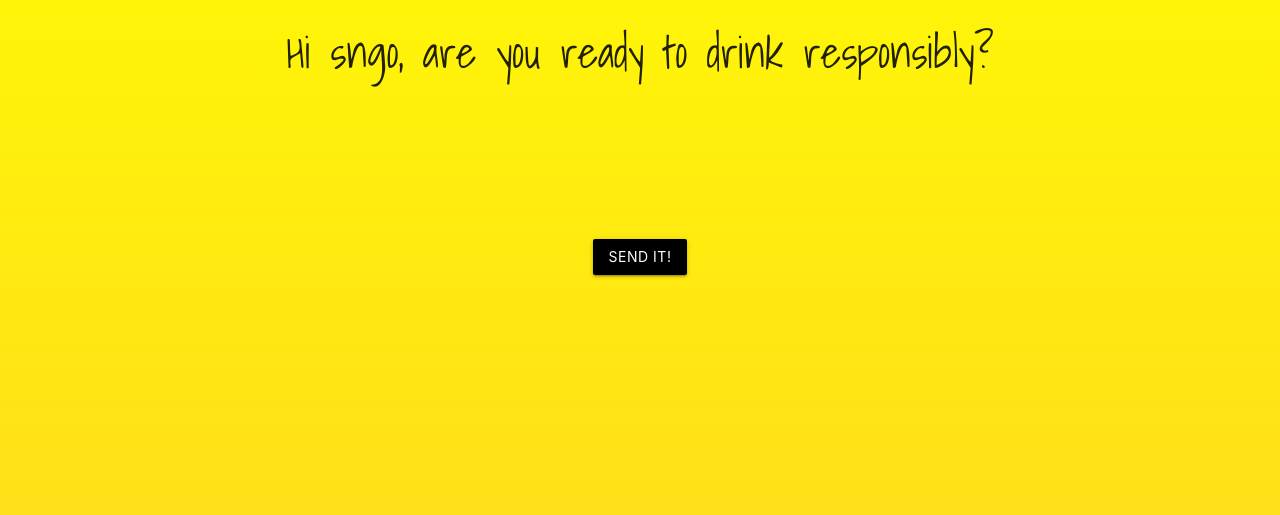
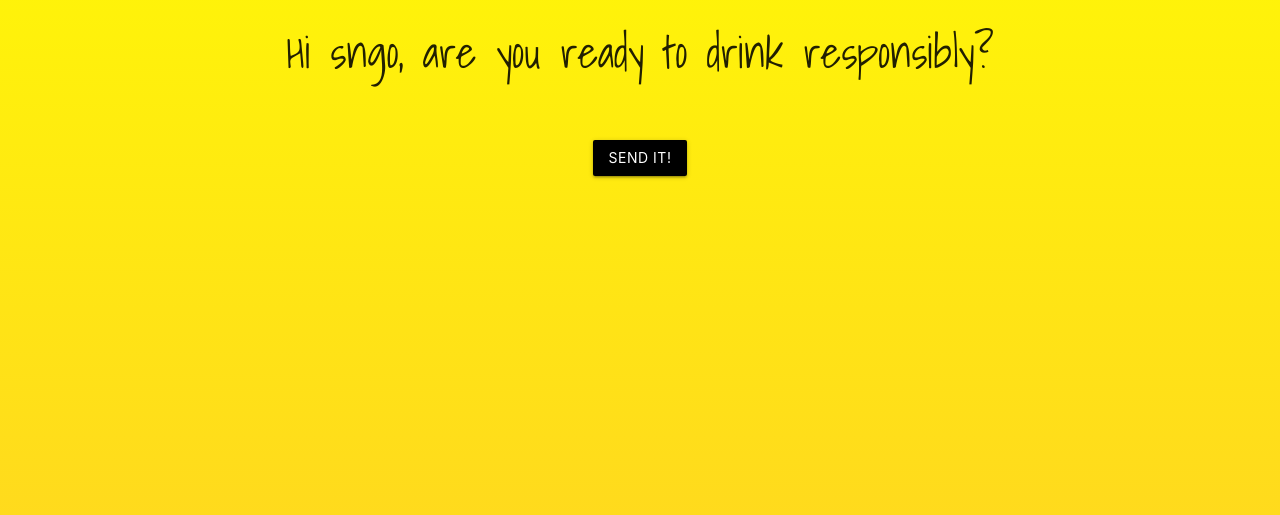
Before and after one commit to ElijaHHall/CRINGE, a Django app: page /users/home/ in a window 1280 px wide. Shown: the part 260-775 px from the top of the page. After the commit the page ends 439 px from the top, so only its background shows below. Run offline with Django 3.2, Linux system fonts and the light colour scheme; a user stored in the database is signed in; some libraries are stand-ins or nearby versions; some web fonts are replaced.

Commit message:
send it btn moved to top

```diff
--- a/static/style.css
+++ b/static/style.css
@@ -164,7 +164,7 @@ hr {
 }
 /*  here is the send button for text messages*/
 #drink-btn {
-    margin: 10% auto;
+    margin: 3% auto;
 }
 
 #modal2 h4 {
--- a/templates/home.html
+++ b/templates/home.html
@@ -25,13 +25,11 @@
 		<img src="../../static/images/whiskey.png" class="drinkPics" id="shotglassIcon">
 	</div>
 	<h3>Hi {{ user.username }}, are you ready to drink responsibly?</h3>
-
+	<a id="drink-btn" class="waves-effect waves-light btn black" data-id="{{user.username}}">
+		SEND IT!
+	</a>
 		<ul id="appendMessages">
 		</ul>
-	<!-- <h3>You'll be making all your mistakes from {{ user.phone }}, good luck!</h3> -->
-
-	<!-- <h4>By the way your user ID is {{ user.id }}</h4> -->
-
 
 	<div id="modal2" class="modal">
 		<div class="modal-content">
@@ -48,10 +46,6 @@
 		</div>
 	</div>
 
-	<a id="drink-btn" class="waves-effect waves-light btn black" data-id="{{user.username}}">
-		SEND IT!
-	</a>
-
 	<div class="empty">
 	</div>
 
```
